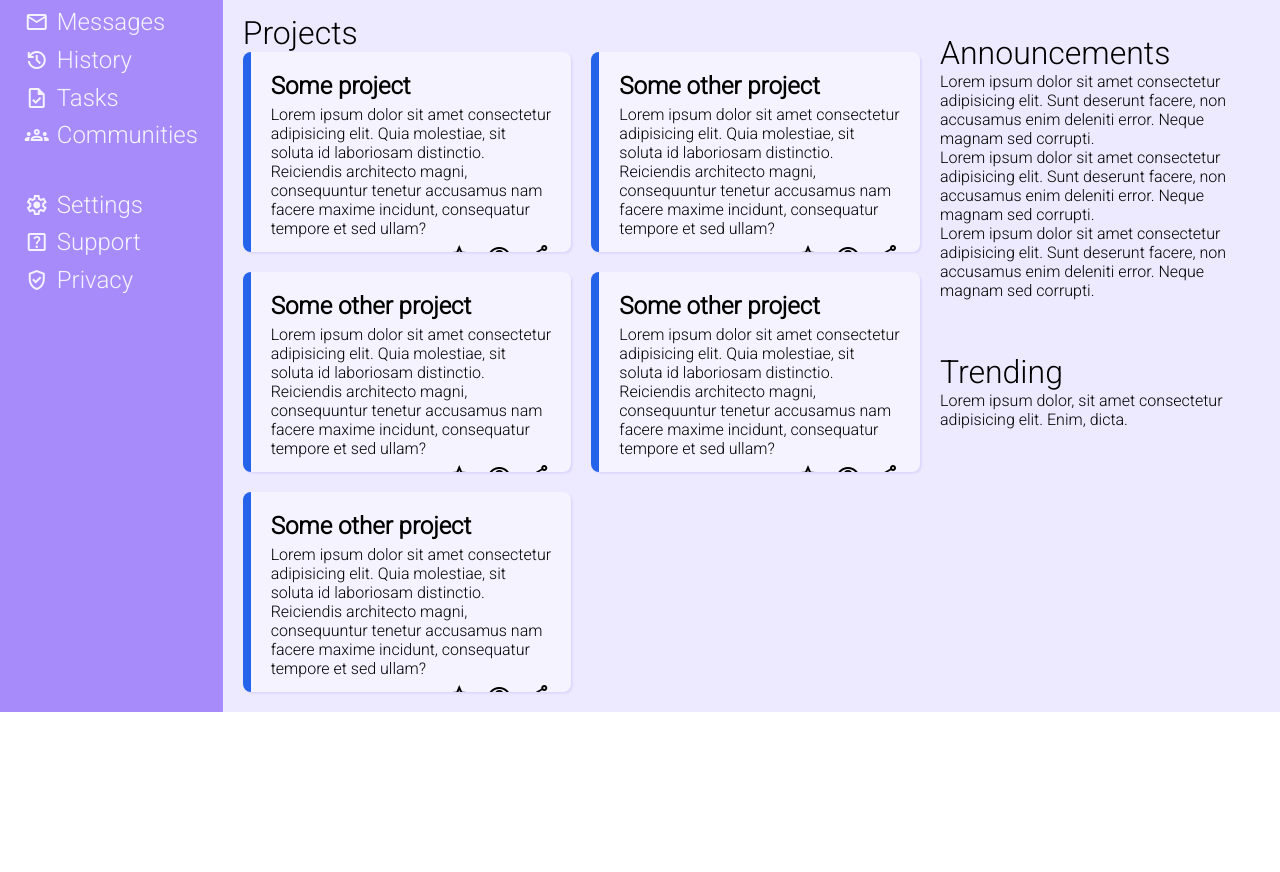
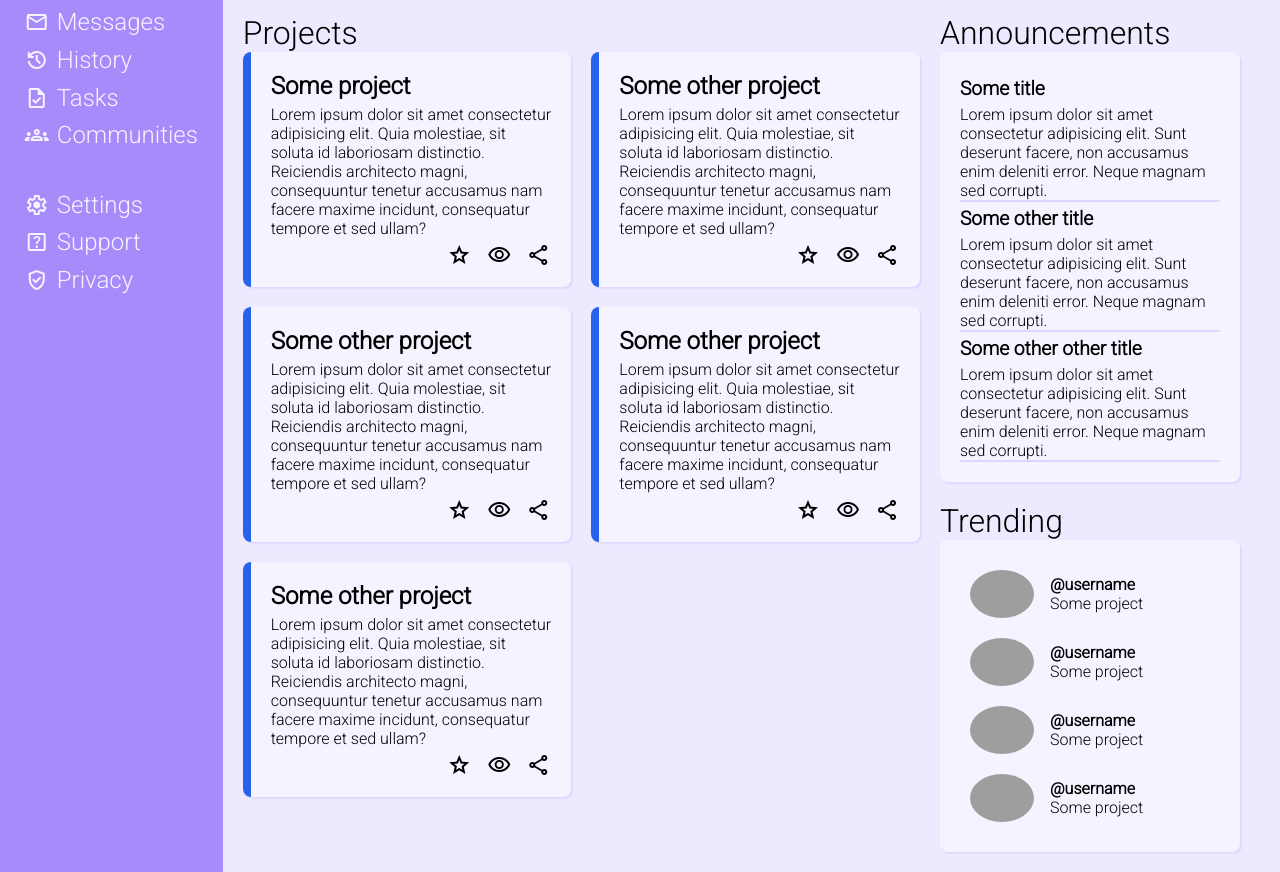
Before and after one commit to Stapleru/admin-dashboard, a plain HTML site: page index.html in a window 1280 px wide. Shown: the part 169-1041 px from the top of the page. Before the commit the page ends 881 px from the top, so only its background shows below. Drawn offline with nearby package versions, Linux system fonts and the light colour scheme; grey boxes are pictures that could not be loaded.

Commit message:
Add style to announcements and trends

```diff
--- a/index.html
+++ b/index.html
@@ -97,13 +97,44 @@
             <div class="news">
                 <div class="announce">
                     <div class="title">Announcements</div>
-                    <div class="announcements">Lorem ipsum dolor sit amet consectetur adipisicing elit. Sunt deserunt facere, non accusamus enim deleniti error. Neque magnam sed corrupti.</div>
-                    <div class="announcements">Lorem ipsum dolor sit amet consectetur adipisicing elit. Sunt deserunt facere, non accusamus enim deleniti error. Neque magnam sed corrupti.</div>
-                    <div class="announcements">Lorem ipsum dolor sit amet consectetur adipisicing elit. Sunt deserunt facere, non accusamus enim deleniti error. Neque magnam sed corrupti.</div>
+                    <div class="card">
+                        <div class="announ-title">Some title</div><div class="announcement">Lorem ipsum dolor sit amet consectetur adipisicing elit. Sunt deserunt facere, non accusamus enim deleniti error. Neque magnam sed corrupti.</div>
+                        <div class="announ-title">Some other title</div><div class="announcement">Lorem ipsum dolor sit amet consectetur adipisicing elit. Sunt deserunt facere, non accusamus enim deleniti error. Neque magnam sed corrupti.</div>
+                        <div class="announ-title">Some other other title</div><div class="announcement">Lorem ipsum dolor sit amet consectetur adipisicing elit. Sunt deserunt facere, non accusamus enim deleniti error. Neque magnam sed corrupti.</div>
+                    </div>
                 </div>
                 <div class="trending">
                     <div class="title">Trending</div>
-                    <div class="trend">Lorem ipsum dolor, sit amet consectetur adipisicing elit. Enim, dicta.</div>
+                    <div class="card">
+                        <div class="trend">
+                            <img src="https://cdn.pixabay.com/photo/2015/10/05/22/37/blank-profile-picture-973460_960_720.png" alt="profile pic">
+                            <div class="account">
+                                <p class="username">@username</p>
+                                <p>Some project</p>
+                            </div>
+                        </div>
+                        <div class="trend">
+                            <img src="https://cdn.pixabay.com/photo/2015/10/05/22/37/blank-profile-picture-973460_960_720.png" alt="profile pic">
+                            <div class="account">
+                                <p class="username">@username</p>
+                                <p>Some project</p>
+                            </div>
+                        </div>
+                        <div class="trend">
+                            <img src="https://cdn.pixabay.com/photo/2015/10/05/22/37/blank-profile-picture-973460_960_720.png" alt="profile pic">
+                            <div class="account">
+                                <p class="username">@username</p>
+                                <p>Some project</p>
+                            </div>
+                        </div>
+                        <div class="trend">
+                            <img src="https://cdn.pixabay.com/photo/2015/10/05/22/37/blank-profile-picture-973460_960_720.png" alt="profile pic">
+                            <div class="account">
+                                <p class="username">@username</p>
+                                <p>Some project</p>
+                            </div>
+                        </div>
+                    </div>
                 </div>
             </div>
         </div>
--- a/style.css
+++ b/style.css
@@ -118,17 +118,18 @@ header {
 .cards {
  display: grid;
  grid-template-columns: repeat(auto-fit, minmax(300px, 1fr));
- grid-auto-rows: 200px;
  gap: 20px;
 }
 
 .card {
     background-color: var(--white);
     border-radius: 0.5rem;
-    border-left: 0.5rem solid var(--accent);
     padding: 20px;
     box-shadow: 0.1rem 0.1rem 0.1rem var(--violet);
-    overflow: hidden;
+}
+
+.cards .card {
+    border-left: 0.5rem solid var(--accent);
 }
 
 .project-title {
@@ -145,8 +146,40 @@ header {
 }
 
 .news {
-    display: grid;
-    grid-template-rows: 1fr 1fr;
-    padding: 20px;
+    padding: 0px 20px;
     width: 300px;
 }
+
+.announce {
+    margin-bottom: 20px;
+}
+
+.announ-title {
+    font-size: 1.2rem;
+    font-weight: bold;
+    margin: 5px 0;
+}
+
+.announcement {
+    border-bottom: 2px solid var(--violet);
+}
+
+.trend {
+    display: flex;
+    align-items: center;
+    gap: 1rem;
+    padding: 10px;
+}
+
+.trend img {
+    height: 3rem;
+    border-radius: 100%;
+}
+
+.trend p {
+    margin: 0;
+}
+
+.username {
+    font-weight: bold;
+}
```
